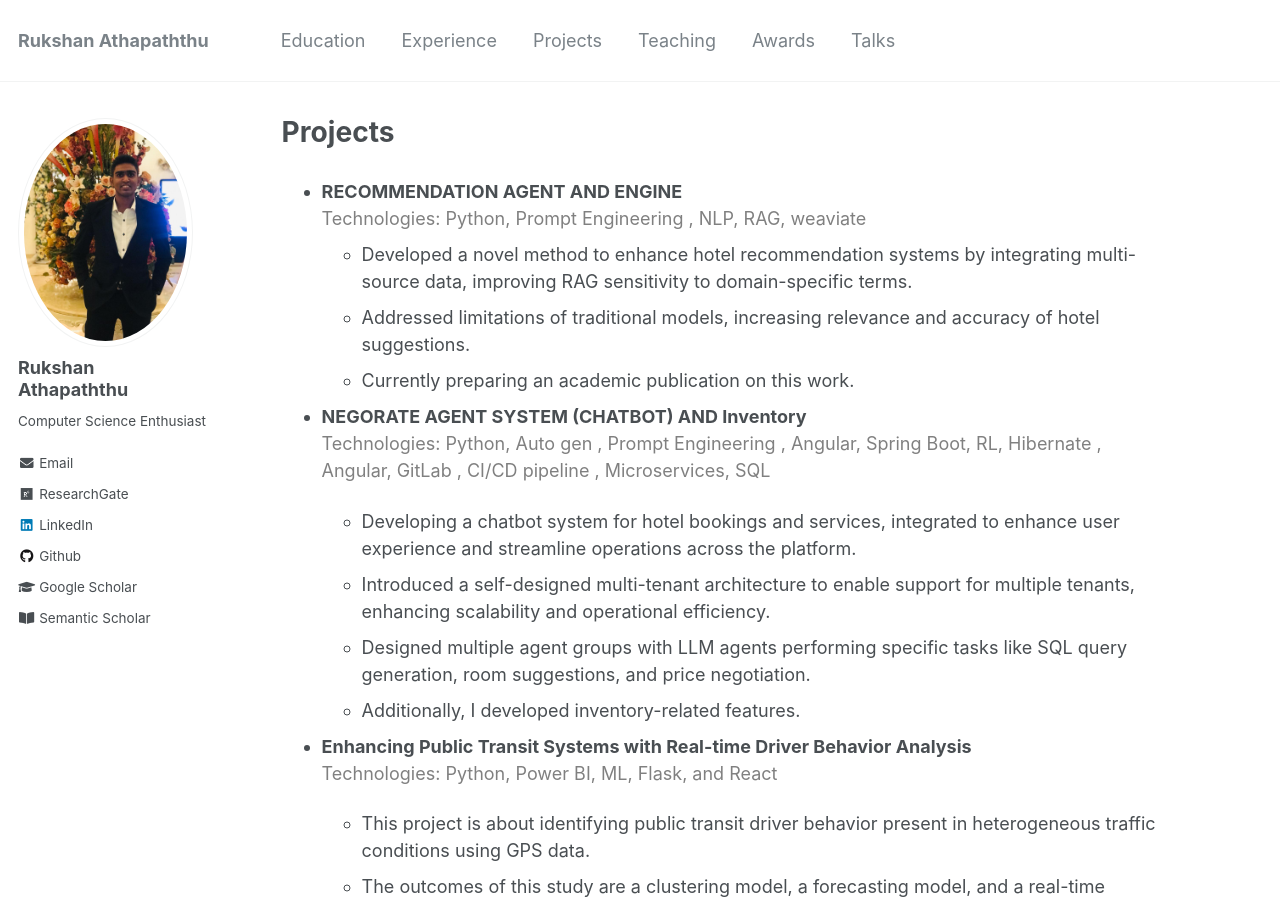
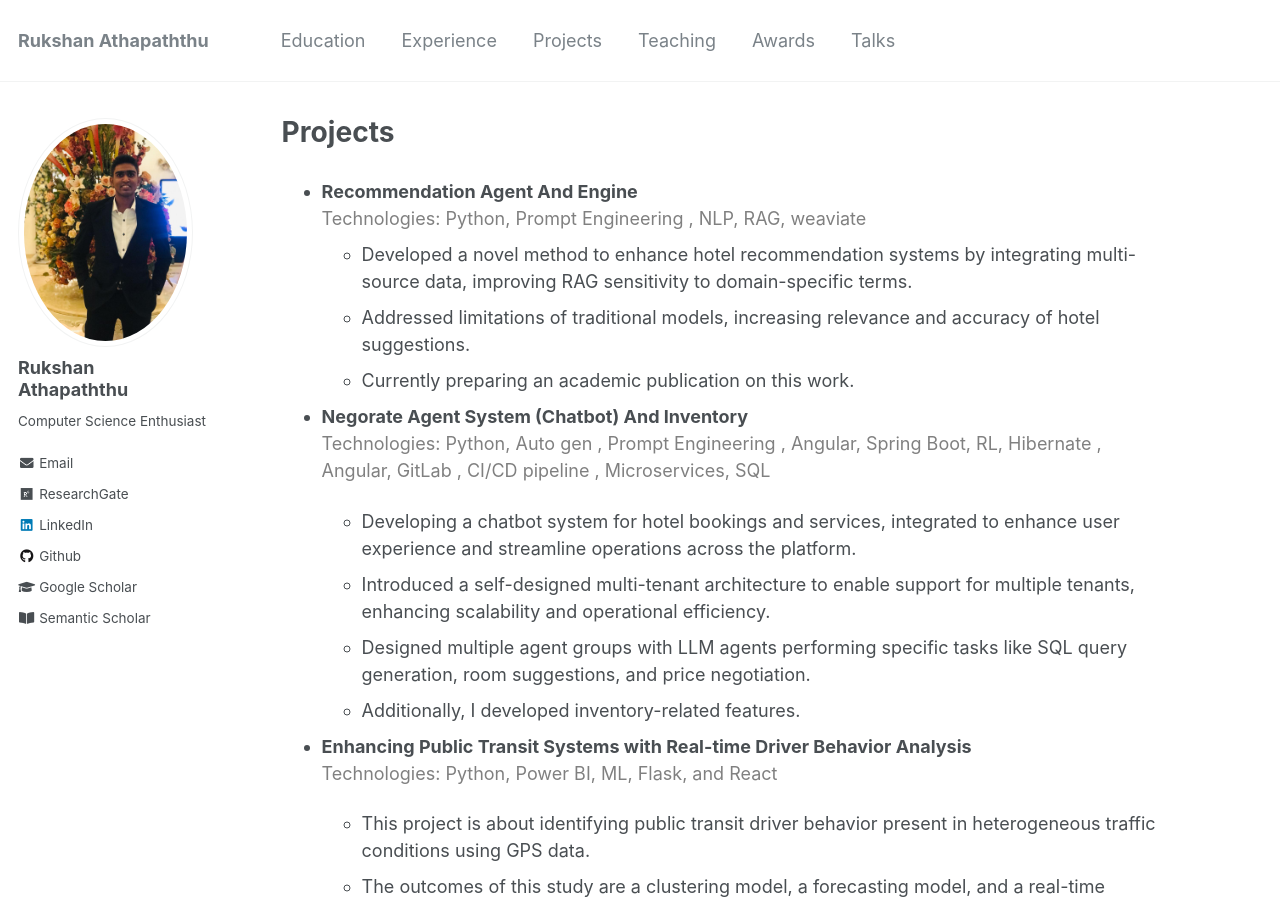
Before and after one commit to athapaththuamsrb/athapathtuamsrb.github.io, a Jekyll site: the page built from _pages/projects.md, in a window 1280 px wide and 900 px high. Built offline with Jekyll 4.4.1, drawn with Linux system fonts in a browser that asks for light colours.

Commit message:
update the case sensitive

```diff
--- a/_pages/projects.md
+++ b/_pages/projects.md
@@ -4,13 +4,13 @@ title: "Projects"
 author_profile: true
 ---
 
-- **RECOMMENDATION AGENT AND ENGINE**
+- **Recommendation Agent And Engine**
    <span style="color:gray;">Technologies: Python, Prompt Engineering , NLP, RAG, weaviate
   </span>
   - Developed a novel method to enhance hotel recommendation systems by integrating multi-source data, improving RAG sensitivity to domain-specific terms.
   - Addressed limitations of traditional models, increasing relevance and accuracy of hotel suggestions.
   - Currently preparing an academic publication on this work.
-- **NEGORATE AGENT SYSTEM (CHATBOT) AND Inventory**
+- **Negorate Agent System (Chatbot) And Inventory**
   <span style="color:gray;">Technologies: Python, Auto gen , Prompt Engineering , Angular, Spring Boot, RL, Hibernate , Angular, GitLab , CI/CD pipeline , Microservices, SQL</span>
 
   - Developing a chatbot system for hotel bookings and services, integrated to enhance user experience and streamline operations across the platform.
```
